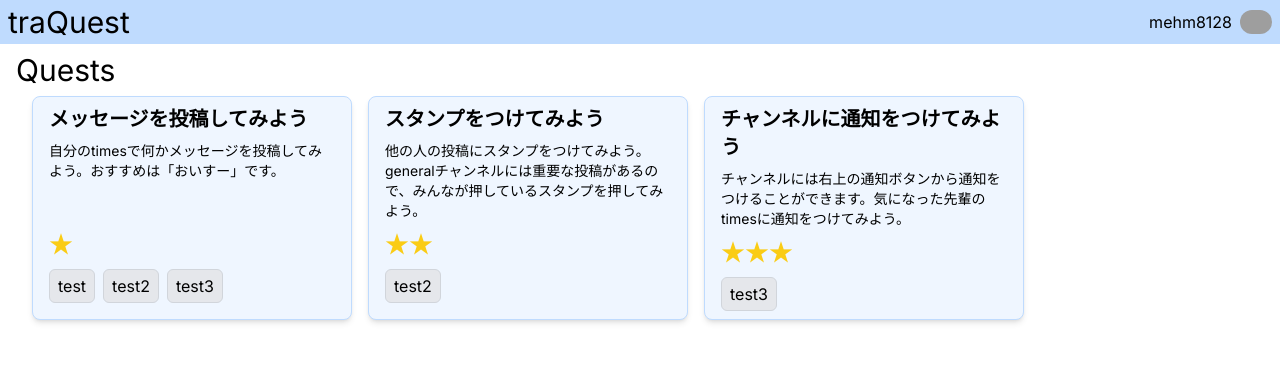
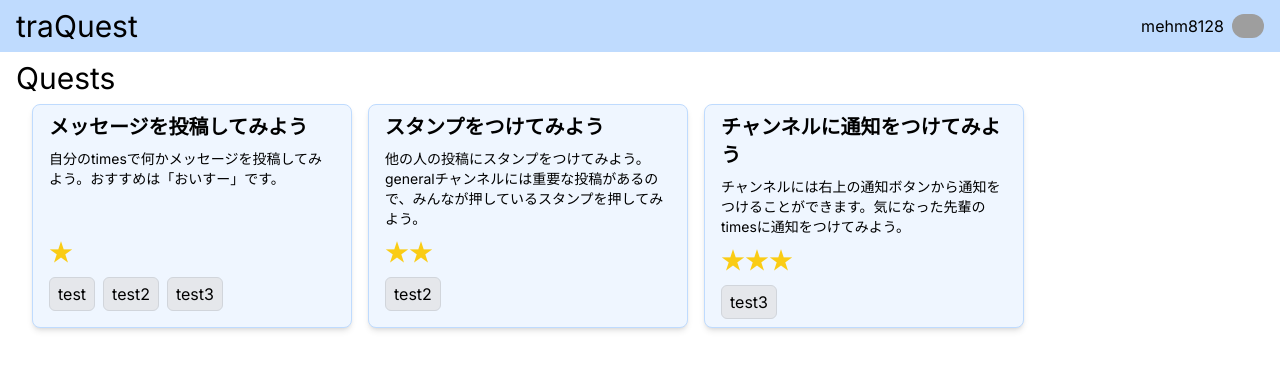
Before and after one commit to mehm8128/traQuest-UI, a Next.js app: page / in a window 1280 px wide. Shown: the top 370 px of the page. Built offline with nearby package versions, Linux system fonts and the light colour scheme; grey boxes are pictures that could not be loaded.

Commit message:
ヘッダー微調整

```diff
--- a/src/components/Header.tsx
+++ b/src/components/Header.tsx
@@ -1,9 +1,12 @@
 import UserIcon from "@/components/UserIcon"
+import Link from "next/link"
 
 export default function Header() {
 	return (
-		<header className="flex items-center justify-between bg-blue-200 py-1 px-2">
-			<h1 className="text-3xl">traQuest</h1>
+		<header className="flex items-center justify-between bg-blue-200 py-2 px-4">
+			<h1 className="text-3xl">
+				<Link href="/">traQuest</Link>
+			</h1>
 			<div className="flex items-center gap-2">
 				<div>mehm8128</div>
 				<UserIcon user="mehm8128" />
```
